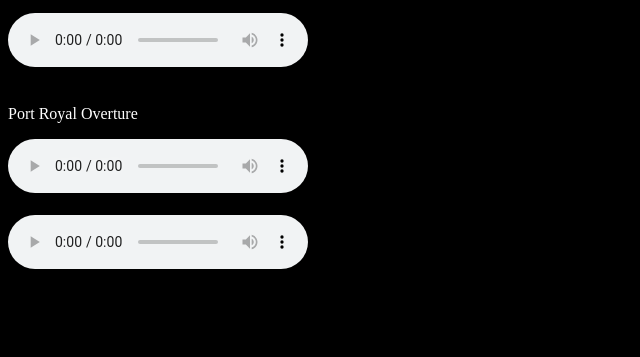
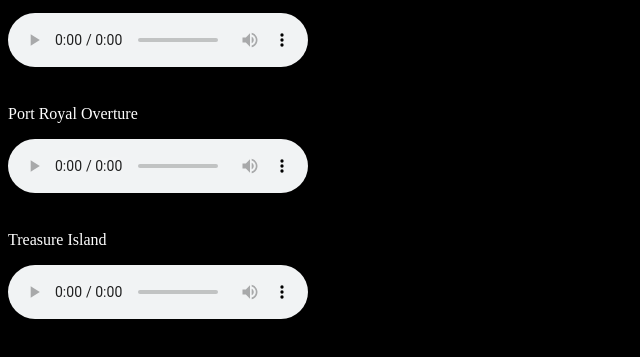
Before and after one commit to nestorgaccount/possible-raccoon, a plain HTML site: page index.html in a window 1280 px wide. Shown: the part 249-606 px from the top of the page, without its empty margins (0-640 px from the left). Drawn offline with Linux system fonts and the light colour scheme.

Commit message:
Fix audio source path for Treasure Island
Updated the audio source path for 'Treasure Island'.

```diff
--- a/index.html
+++ b/index.html
@@ -34,11 +34,11 @@
     <source src="MBMA BANDS 2026\(Unknown Artist) - MBMA YMSC 2026(2)\mp3\Port Royal Overture.mp3" type="audio/mpeg">
     Your browser does not support the audio element.
 </audio><br><br>
+<p>Treasure Island</p>
     <audio controls>
-    <source src="MBMA BANDS 2026\(Unknown Artist) - MBMA YMSC 2026(2)\mp3\Treasure Island.mp3" type="audio/mpeg">
-    Your browser does not support the audio element.
-</audio><br><br>
-
+        <source src="MBMA YMSC 2026(2)\mp3\Treasure Island.mp3" type="audio/mpeg">
+        Your browser does not support the audio element.
+    </audio><br><br>
 
 </body>
 </html>
```
